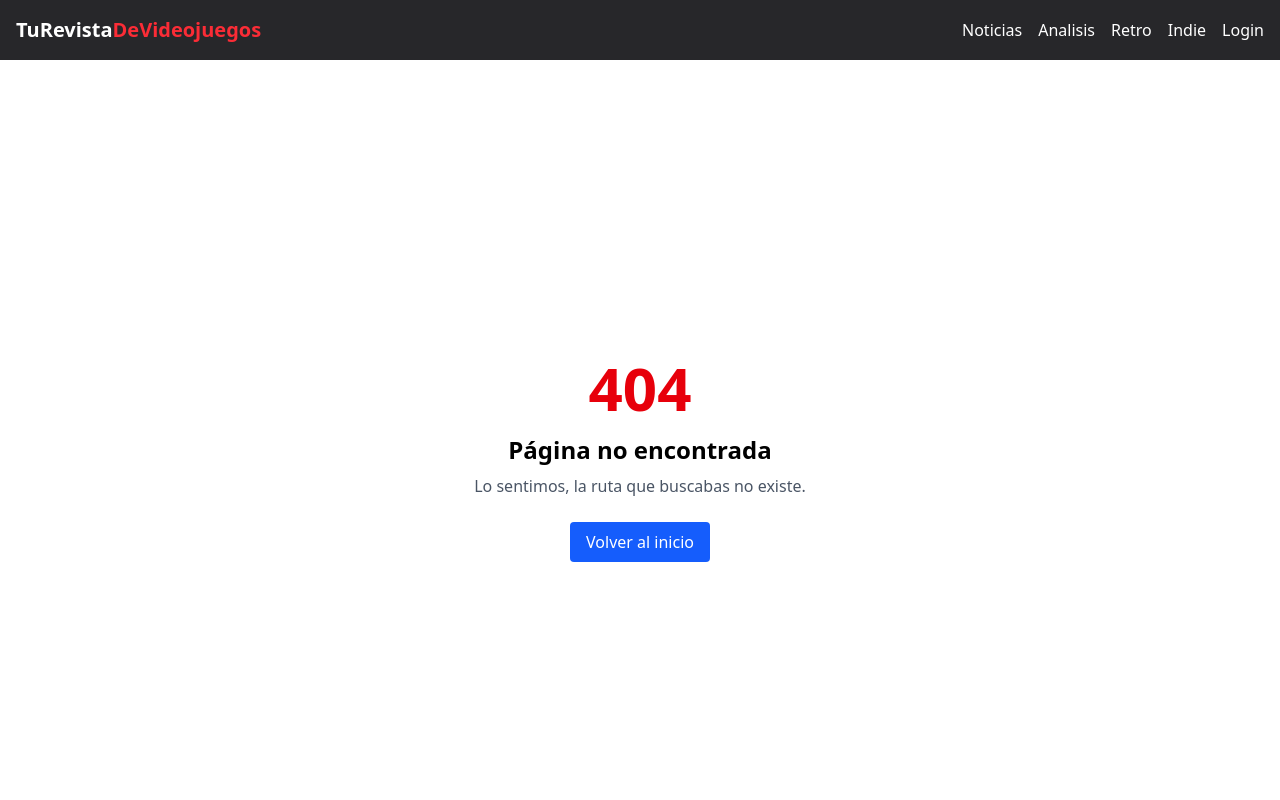
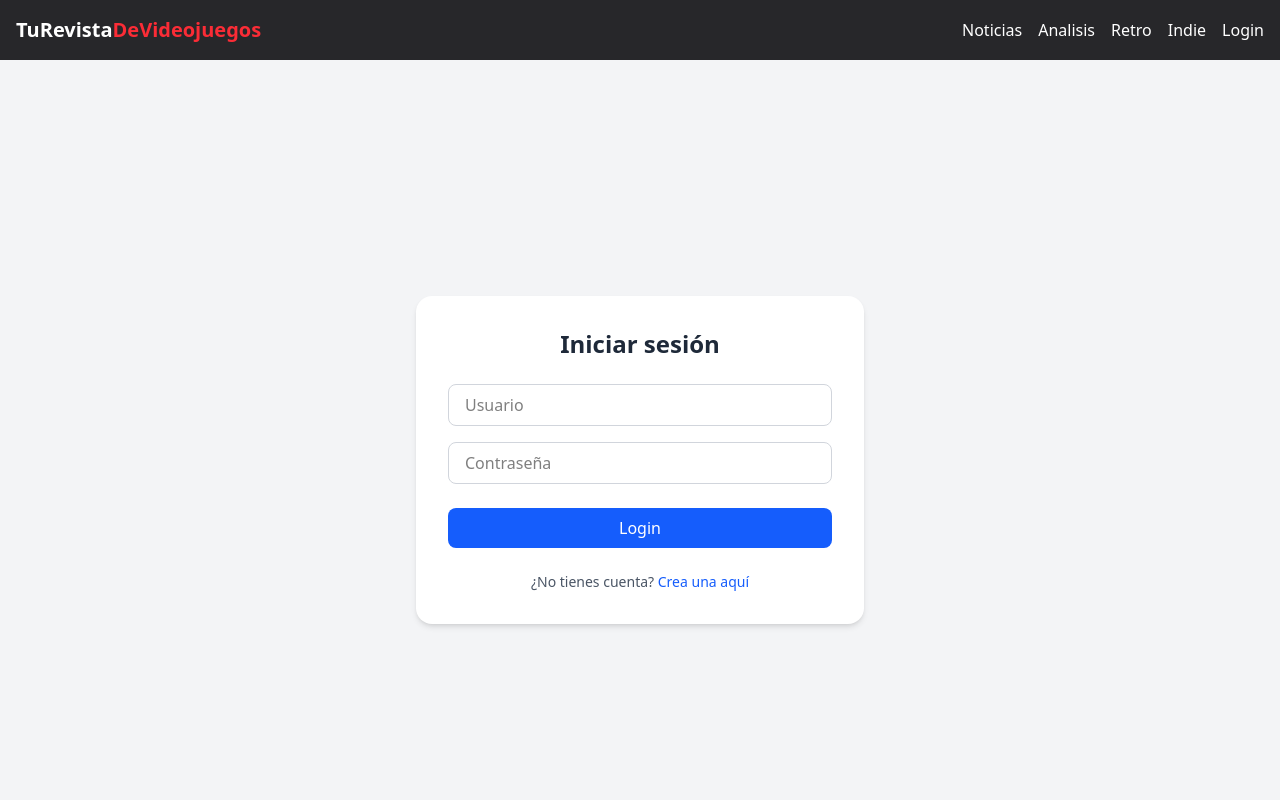
Before and after one commit to SuliAragon/newsletter-videogame-web, a React (Vite) app in the folder newsletter-videogame-web/: page /login in a window 1280 px wide. Shown: the top 800 px of the page. Built offline with nearby package versions, Linux system fonts and the light colour scheme.

Commit message:
change for login and token

```diff
--- a/newsletter-videogame-web/src/App.tsx
+++ b/newsletter-videogame-web/src/App.tsx
@@ -3,6 +3,7 @@ import Navbar from "./components/Navbar";
 import Footer from "./components/Footer";
 import NotFound from "./pages/NotFound/NotFound";
 import FetchNews from "./components/FetchNews";
+import Login from "./pages/Login/Login";
 
 import ArticleDetail from "./pages/ArticleDetail/ArticleDetail"; // o donde lo pongas
 
@@ -13,6 +14,7 @@ function App() {
       <main className="min-h-screen">
         <Routes>
           <Route path="/" element={<FetchNews />} />
+          <Route path="/login" element={<Login />} />
           <Route path="/articles/:id" element={<ArticleDetail />} />
           <Route path="*" element={<NotFound />} />
         </Routes>
--- a/newsletter-videogame-web/src/components/Navbar.tsx
+++ b/newsletter-videogame-web/src/components/Navbar.tsx
@@ -1,17 +1,43 @@
-export default function Navbar() {
+import React, { useEffect, useState } from "react";
+import { Link, useNavigate } from "react-router-dom";
+
+const Navbar: React.FC = () => {
+  const [isLoggedIn, setIsLoggedIn] = useState<boolean>(false);
+  const navigate = useNavigate();
+
+  // Detectar si hay token al cargar
+  useEffect(() => {
+    const token = localStorage.getItem("token");
+    setIsLoggedIn(!!token);
+  }, []);
+
+  // Escuchar cambios manuales (ej: despuÃ©s de login)
+  useEffect(() => {
+    const handleStorageChange = () => {
+      setIsLoggedIn(!!localStorage.getItem("token"));
+    };
+
+    window.addEventListener("storage", handleStorageChange);
+    return () => window.removeEventListener("storage", handleStorageChange);
+  }, []);
+
+  const handleLogout = () => {
+    localStorage.removeItem("token");
+    setIsLoggedIn(false);
+    navigate("/login");
+  };
+
   return (
     <nav className="flex bg-zinc-800 text-white p-4 relative">
       <div className="container mx-auto flex justify-between items-center">
-        <a href="http://localhost:5173/">
         <h1 className="text-xl font-bold group">
           <span className="text-white group-hover:text-red-500 transition-colors duration-300">
-              TuRevista
+            <a href="http://localhost:5173/">TuRevista</a>
           </span>
           <span className="text-red-500 group-hover:text-red-500 transition-colors duration-300">
-              DeVideojuegos
+            <a href="http://localhost:5173/">DeVideojuegos</a>
           </span>
         </h1>
-        </a>
 
         <ul className="flex space-x-4">
           <li>
@@ -34,16 +60,28 @@ export default function Navbar() {
               Indie
             </a>
           </li>
-          <li>
-            <a
-              href="http://localhost:5173/login"
-              className="hover:text-gray-300"
+          {isLoggedIn ? (
+            <>
+              <Link to="/account">Mi cuenta</Link>
+              <button
+                onClick={handleLogout}
+                style={{
+                  background: "none",
+                  border: "none",
+                  color: "blue",
+                  cursor: "pointer",
+                }}
               >
-              Login
-            </a>
-          </li>
+                Logout
+              </button>
+            </>
+          ) : (
+            <Link to="/login">Login</Link>
+          )}
         </ul>
       </div>
     </nav>
   );
-}
+};
+
+export default Navbar;
--- /dev/null
+++ b/newsletter-videogame-web/src/pages/Login/Login.tsx
@@ -0,0 +1,70 @@
+import axios from "axios";
+import { useNavigate, Link } from "react-router-dom";
+import { useState } from "react";
+
+const Login: React.FC = () => {
+  const [username, setUsername] = useState("");
+  const [password, setPassword] = useState("");
+  const navigate = useNavigate();
+
+  const handleSubmit = async (e: React.FormEvent) => {
+    e.preventDefault();
+
+    try {
+      const response = await axios.post("http://localhost:8080/authenticate", {
+        username,
+        password,
+      });
+
+      const token = response.data.jwt;
+      localStorage.setItem("token", token);
+      window.dispatchEvent(new Event("storage"));
+      navigate("/account");
+    } catch (error) {
+      alert("Login incorrecto");
+    }
+  };
+
+  return (
+    <div className="flex items-center justify-center min-h-screen bg-gray-100">
+      <form
+        onSubmit={handleSubmit}
+        className="bg-white p-8 rounded-2xl shadow-md w-full max-w-md"
+      >
+        <h2 className="text-2xl font-bold mb-6 text-center text-gray-800">
+          Iniciar sesión
+        </h2>
+        <input
+          value={username}
+          onChange={(e) => setUsername(e.target.value)}
+          placeholder="Usuario"
+          className="w-full px-4 py-2 mb-4 border border-gray-300 rounded-lg focus:outline-none focus:ring-2 focus:ring-blue-500"
+        />
+        <input
+          type="password"
+          value={password}
+          onChange={(e) => setPassword(e.target.value)}
+          placeholder="Contraseña"
+          className="w-full px-4 py-2 mb-6 border border-gray-300 rounded-lg focus:outline-none focus:ring-2 focus:ring-blue-500"
+        />
+        <button
+          type="submit"
+          className="w-full bg-blue-600 text-white py-2 rounded-lg hover:bg-blue-700 transition-colors"
+        >
+          Login
+        </button>
+        <p className="mt-6 text-center text-sm text-gray-600">
+          ¿No tienes cuenta?{" "}
+          <Link
+            to="/register"
+            className="text-blue-600 hover:underline font-medium"
+          >
+            Crea una aquí
+          </Link>
+        </p>
+      </form>
+    </div>
+  );
+};
+
+export default Login;
```
Lines whose indentation alone changed are shown as unchanged.
